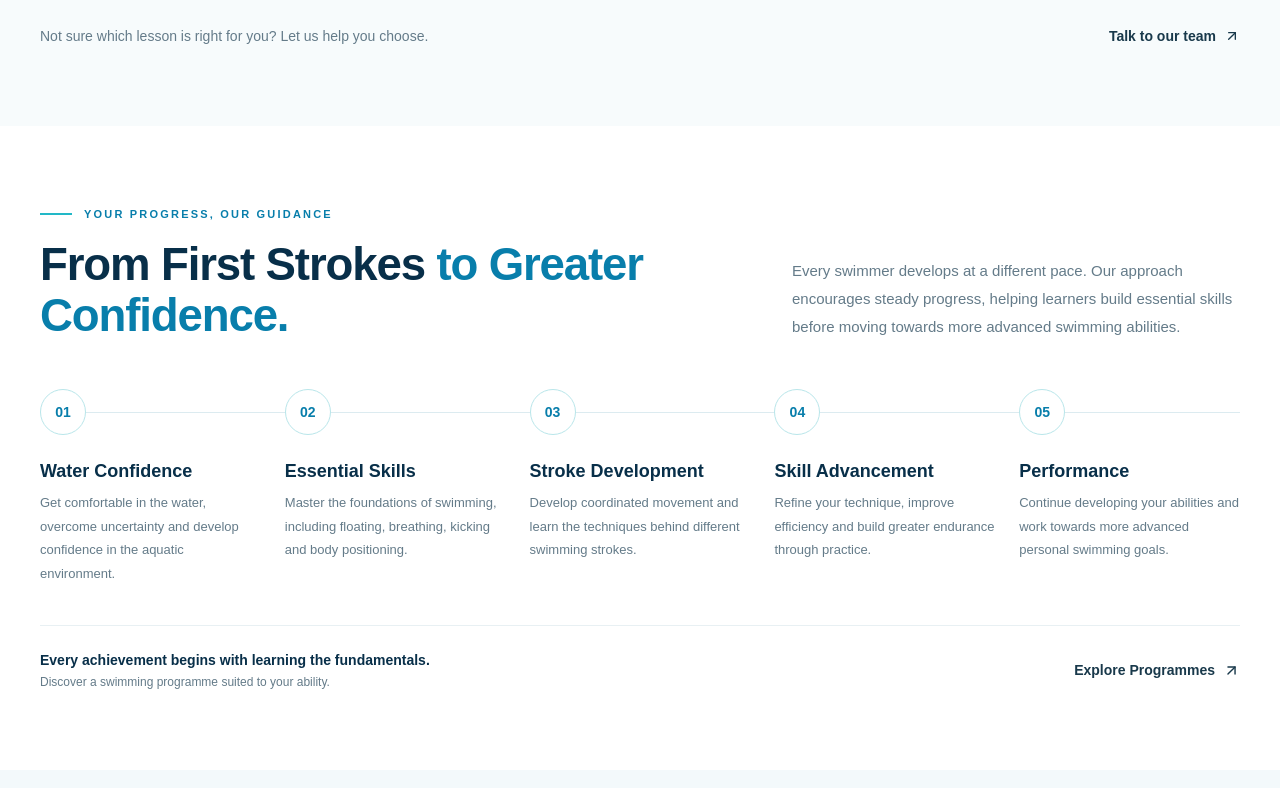
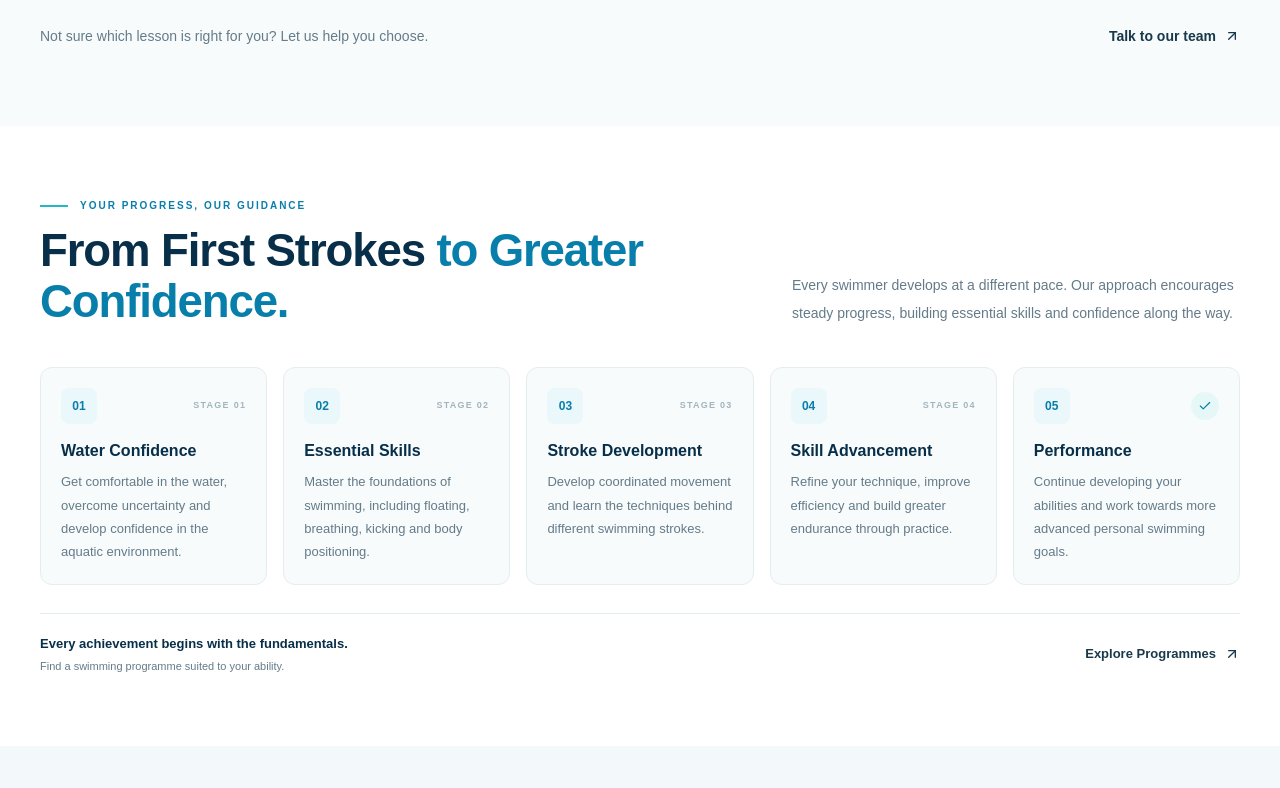
Before and after one commit to Seifuddin/champsswimmingacademy, a Next.js app: page / in a window 1280 px wide. Shown: the part 2672-3460 px from the top of the page. Built offline with nearby package versions, Linux system fonts and the light colour scheme.

Commit message:
improved journey

```diff
--- a/components/home/LearningJourney.tsx
+++ b/components/home/LearningJourney.tsx
@@ -1,9 +1,6 @@
 
 import Link from "next/link";
-import {
-  ArrowUpRight,
-  ArrowRight,
-} from "lucide-react";
+import { ArrowUpRight, Check } from "lucide-react";
 
 const stages = [
   {
@@ -40,105 +37,96 @@ const stages = [
 
 export default function LearningJourney() {
   return (
-    <section className="bg-white py-14 sm:py-16 lg:py-20">
+    <section className="bg-white py-12 sm:py-16 lg:py-18">
       <div className="mx-auto max-w-7xl px-5 sm:px-8 lg:px-10">
 
-        {/* Editorial heading */}
-        <div className="mb-10 grid gap-5 md:grid-cols-[1.1fr_0.9fr] md:items-end lg:mb-12">
-
+        {/* Heading */}
+        <div className="mb-8 grid gap-4 md:grid-cols-[1.1fr_0.9fr] md:items-end lg:mb-10">
           <div>
-            <div className="mb-4 flex items-center gap-3">
-              <span className="h-[2px] w-8 bg-[#22B8C7]" />
-              <span className="text-[11px] font-bold uppercase tracking-[0.2em] text-[#087EAB]">
+            <div className="mb-3 flex items-center gap-3">
+              <span className="h-[2px] w-7 bg-[#22B8C7]" />
+              <span className="text-[10px] font-extrabold uppercase tracking-[0.2em] text-[#087EAB]">
                 Your Progress, Our Guidance
               </span>
             </div>
 
-            <h2 className="max-w-2xl text-3xl font-black leading-[1.12] tracking-tight text-[#082F49] sm:text-4xl lg:text-[2.85rem]">
+            <h2 className="max-w-2xl text-[2rem] font-black leading-[1.12] tracking-tight text-[#082F49] sm:text-4xl lg:text-[2.85rem]">
               From First Strokes
-              <span className="text-[#087EAB]"> to Greater Confidence.</span>
+              <span className="text-[#087EAB]">
+                {" "}to Greater Confidence.
+              </span>
             </h2>
           </div>
 
-          <div className="md:justify-self-end md:max-w-md">
-            <p className="text-sm leading-7 text-[#647B89] sm:text-[15px]">
+          <p className="max-w-md text-[13px] leading-7 text-[#647B89] md:justify-self-end sm:text-[14px]">
             Every swimmer develops at a different pace. Our approach
-              encourages steady progress, helping learners build
-              essential skills before moving towards more advanced
-              swimming abilities.
+            encourages steady progress, building essential skills
+            and confidence along the way.
           </p>
         </div>
-        </div>
 
-        {/* Progression line */}
-        <div className="relative">
+        {/* Progression cards */}
+        <div className="grid grid-cols-1 gap-3 sm:grid-cols-2 lg:grid-cols-5 lg:gap-4">
+          {stages.map((stage, index) => (
+            <article
+              key={stage.number}
+              className="group relative overflow-hidden rounded-xl border border-[#E3EDF0] bg-[#F8FBFC] p-4 transition-all duration-300 hover:border-[#B9E6EA] hover:bg-white hover:shadow-[0_8px_25px_rgba(8,47,73,0.06)] sm:p-5 lg:min-h-[218px] lg:p-4 xl:p-5"
+            >
+              {/* Card top */}
+              <div className="mb-4 flex items-center justify-between">
+                <span className="flex h-9 w-9 items-center justify-center rounded-lg bg-[#EAF7FB] text-[12px] font-black text-[#087EAB] transition-colors group-hover:bg-[#087EAB] group-hover:text-white">
+                  {stage.number}
+                </span>
 
-          {/* Desktop connector */}
-          <div className="absolute left-0 right-0 top-[23px] hidden h-px bg-[#DCEBF0] lg:block" />
-
-          <div className="grid gap-7 sm:grid-cols-2 lg:grid-cols-5 lg:gap-6">
-
-            {stages.map((stage, index) => (
-              <div key={stage.number} className="relative">
-
-                {/* Stage marker */}
-                <div className="relative z-10 flex items-center justify-between lg:justify-start">
-                  <div className="flex h-[46px] w-[46px] items-center justify-center rounded-full border border-[#B9E6EA] bg-white text-sm font-black text-[#087EAB] transition-all duration-300 hover:border-[#087EAB] hover:bg-[#087EAB] hover:text-white">
-                    {stage.number}
-                  </div>
-
-                  {index < stages.length - 1 && (
-                    <span className="text-[10px] font-bold uppercase tracking-[0.15em] text-[#B5C8D1] lg:hidden">
-                      Next
+                {index === stages.length - 1 ? (
+                  <span className="flex h-7 w-7 items-center justify-center rounded-full bg-[#E5F7F7] text-[#087EAB]">
+                    <Check size={14} />
+                  </span>
+                ) : (
+                  <span className="text-[9px] font-bold uppercase tracking-[0.14em] text-[#A2B5BE]">
+                    Stage {stage.number}
                   </span>
                 )}
               </div>
 
-                {/* Stage content */}
-                <div className="mt-4 lg:mt-6">
-                  <h3 className="text-base font-extrabold leading-snug text-[#082F49] sm:text-lg">
+              {/* Content */}
+              <h3 className="text-[15px] font-extrabold leading-snug text-[#082F49] sm:text-base">
                 {stage.title}
               </h3>
 
-                  <p className="mt-2 text-[13px] leading-[1.8] text-[#647B89]">
+              <p className="mt-2 text-[12px] leading-[1.8] text-[#647B89] sm:text-[13px]">
                 {stage.description}
               </p>
+
+              {/* Bottom accent */}
+              <div className="absolute bottom-0 left-0 h-[2px] w-0 bg-[#22B8C7] transition-all duration-300 group-hover:w-full" />
+            </article>
+          ))}
         </div>
 
-                {/* Mobile progression connector */}
-                {index !== stages.length - 1 && (
-                  <div className="absolute left-[22px] top-[52px] hidden h-[calc(100%-35px)] w-px bg-[#DCEBF0] max-sm:block" />
-                )}
-              </div>
-            ))}
-
-          </div>
-        </div>
-
-        {/* Compact bottom statement */}
-        <div className="mt-10 flex flex-col gap-4 border-t border-[#E8F0F3] pt-6 sm:flex-row sm:items-center sm:justify-between">
-
+        {/* Bottom statement */}
+        <div className="mt-7 flex flex-col gap-3 border-t border-[#E5EEF1] pt-5 sm:flex-row sm:items-center sm:justify-between">
           <div>
-            <p className="text-sm font-bold text-[#082F49]">
-              Every achievement begins with learning the fundamentals.
+            <p className="text-[13px] font-extrabold text-[#082F49]">
+              Every achievement begins with the fundamentals.
             </p>
-            <p className="mt-1 text-xs text-[#647B89]">
-              Discover a swimming programme suited to your ability.
+            <p className="mt-1 text-[11px] text-[#647B89]">
+              Find a swimming programme suited to your ability.
             </p>
           </div>
 
           <Link
             href="/programmes"
-            className="group inline-flex w-fit shrink-0 items-center gap-2 text-sm font-bold text-[#087EAB] transition-colors hover:text-[#082F49]"
+            className="group inline-flex min-h-10 w-fit shrink-0 items-center gap-2 text-[13px] font-bold text-[#087EAB] transition-colors hover:text-[#082F49]"
           >
             Explore Programmes
             <ArrowUpRight
-              size={17}
+              size={16}
               className="transition-transform group-hover:translate-x-1 group-hover:-translate-y-1"
             />
           </Link>
+        </div>
 
-        </div>
       </div>
     </section>
   );
```
Lines whose indentation alone changed are shown as unchanged.
